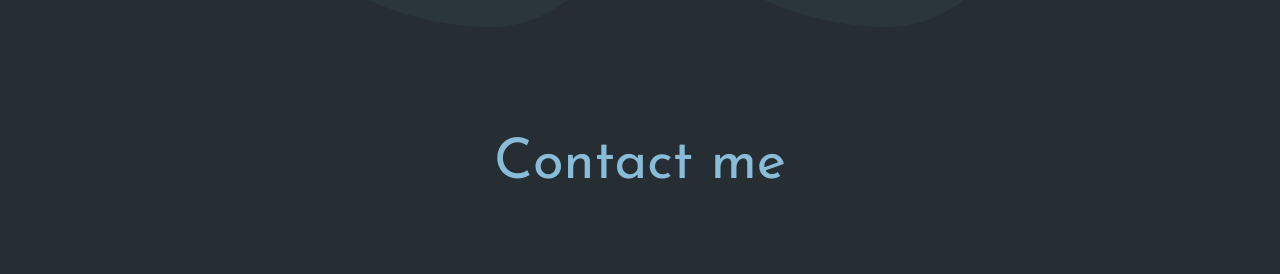
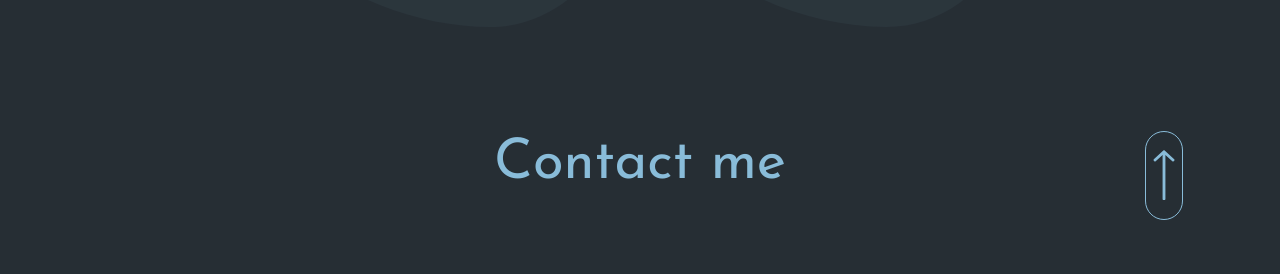
Before and after one commit to AnneVollmann/Anne-Vollmann-Portfolio, an Angular app: page / in a window 1280 px wide. Shown: the part 3357-3631 px from the top of the page. Built offline with nearby package versions, Linux system fonts and the light colour scheme.

Commit message:
contact-me arrow

```diff
--- a/src/app/main-content/contact-me/contact-me.html
+++ b/src/app/main-content/contact-me/contact-me.html
@@ -1,4 +1,11 @@
 <section>
+    <div class="arrow-container">
+        <a href="#landingPage" (mouseenter)="setArrowBtnHovered(true)" (mouseleave)="setArrowBtnHovered(false)"
+            class="arrow">
+            <img *ngIf="!arrowBtnHovered" src="assets/icons/arrow.svg" alt="scroll_to_bottom">
+            <img *ngIf="arrowBtnHovered" src="assets/icons/arrow_hover.svg" alt="scroll_to_bottom">
+        </a>
+    </div>
     <h2>Contact me</h2>
     <div class="contact-overview">
         <p class="open-for">Lorem ipsum dolor sit amet consectetur, adipisicing elit. Incidunt facilis consectetur,
--- a/src/app/main-content/contact-me/contact-me.scss
+++ b/src/app/main-content/contact-me/contact-me.scss
@@ -1,4 +1,16 @@
-// @import '../main-content.scss';
+.arrow-container {
+    height: 0;
+    position: relative;
+    top: 104px;
+    padding: var(--padding-main-primary);
+    justify-self: flex-end;
+
+    .arrow {
+        img {
+            transform: rotate(180deg);
+        }
+    }
+}
 
 //different for mobile (gaps remain the size)
 .contact-overview {
--- a/src/app/main-content/contact-me/contact-me.ts
+++ b/src/app/main-content/contact-me/contact-me.ts
@@ -8,10 +8,15 @@ import { Component } from '@angular/core';
   styleUrl: './contact-me.scss'
 })
 export class ContactMe {
+  arrowBtnHovered = false;
   mailHovered = false;
   phoneHovered = false;
   checkboxHovered = false;
   checkboxChecked = false;
+
+  setArrowBtnHovered(hover: boolean) {
+    this.arrowBtnHovered = hover;
+  }
 
   checkInput(id: string) {
     return;
--- a/src/app/main-content/landing-page/landing-page.scss
+++ b/src/app/main-content/landing-page/landing-page.scss
@@ -1,5 +1,3 @@
-// @import '../main-content.scss';
-
 //different for mobile
 .anne-vollmann-hero {
     height: 746px;
--- a/src/app/main-content/main-content.html
+++ b/src/app/main-content/main-content.html
@@ -1,4 +1,4 @@
-<app-landing-page></app-landing-page>
+<app-landing-page id="landingPage"></app-landing-page>
 <app-navbar></app-navbar>
 <app-about-me id="about"></app-about-me>
 <app-my-skills id="skills"></app-my-skills>
```
